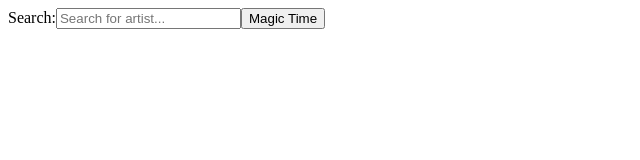
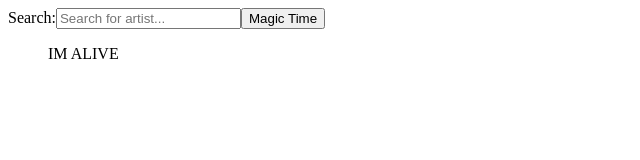
Before and after one commit to cozyaf/artist-search, a React app: page / in a window 1280 px wide. Shown: the top 160 px of the page, without its empty margins (0-640 px from the left). Built offline with nearby package versions, Linux system fonts and the light colour scheme.

Commit message:
created List and SearchResult component

```diff
--- /dev/null
+++ b/src/components/List.js
@@ -0,0 +1,26 @@
+import React from 'react';
+import PropTypes from 'prop-types';
+import SearchResult from './home/SearchResult';
+
+function List({ entries }) {
+  const entryList = entries.map(entry => (
+    <li key={entry.id}>
+      <SearchResult
+        name={entry.name}
+        id={entry.id}
+        disambiguation={entry.disambiguation}/>
+    </li>
+  ));
+
+  return (
+    <section>
+      <ul>IM ALIVE{entryList}</ul>
+    </section>
+  );
+}
+
+List.propTypes = {
+  entries: PropTypes.array.isRequired
+};
+
+export default List;
--- /dev/null
+++ b/src/components/home/SearchResult.js
@@ -0,0 +1,22 @@
+import React from 'react';
+import Link from 'react-router-dom';
+import PropTypes from 'prop-types';
+
+function SearchResult({ name, id, disambiguation }) {
+  return (
+    <>
+      <Link to={ `/artist/${id}` }>
+        <h2>{name}</h2>
+        <p>{disambiguation}</p>
+      </Link>
+    </>
+  );
+}
+
+SearchResult.propTypes = {
+  name: PropTypes.string.isRequired,
+  id: PropTypes.string.isRequired,
+  disambiguation: PropTypes.string.isRequired
+};
+
+export default SearchResult;
--- a/src/containers/Home.js
+++ b/src/containers/Home.js
@@ -1,9 +1,11 @@
 import React, { Component } from 'react';
 import Search from '../components/home/Search';
+import List from '../components/List';
 
 export default class Home extends Component {
   state = {
-    text: ''
+    text: '',
+    entries: []
   }
 
   handleChange = ({ target }) => {
@@ -19,13 +21,16 @@ export default class Home extends Component {
   }
 
   render() {
-    const { text } = this.state;
+    const { text, entries } = this.state;
 
     return (
+      <>
       <Search
         text={text}
         handleChange={this.handleChange}
         handleClick={this.handleClick} />
+      <List entries={entries} />
+      </>
     );
   }
 }
```
